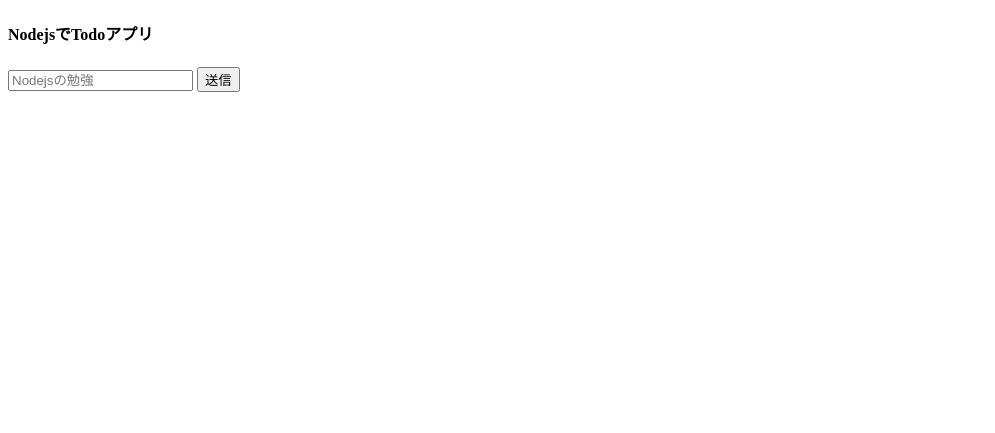
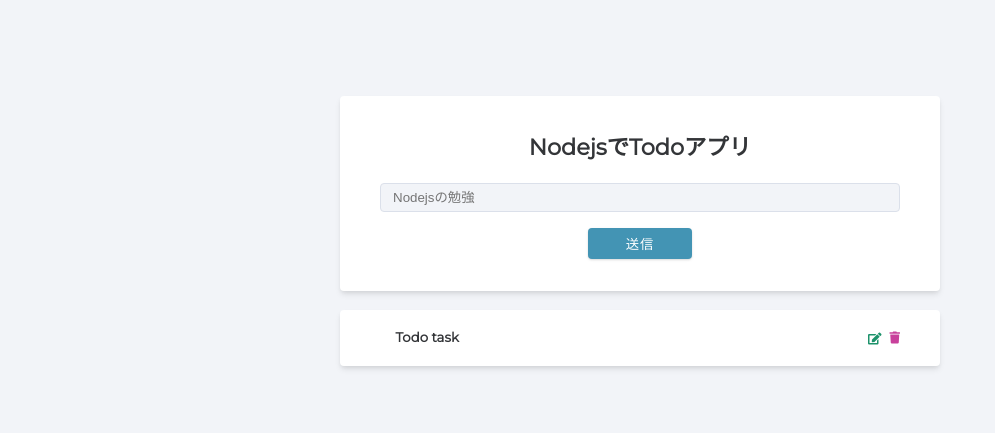
Before and after one commit to Yono1112/Node.js-Todo-app, a website: page public/index.html in a window 1280 px wide. Shown: the whole page, without its empty margins (0-995 px from the left). Drawn offline with Linux system fonts and the light colour scheme.

Commit message:
create task example in index.html and style css

```diff
--- a/public/index.html
+++ b/public/index.html
@@ -4,6 +4,14 @@
 	<meta charset="UTF-8">
 	<meta name="viewport" content="width=device-width, initial-scale=1.0">
 	<title>Node.js Todo app</title>
+	<link rel="stylesheet" href="style.css">
+	<link
+		rel="stylesheet"
+		href="https://cdnjs.cloudflare.com/ajax/libs/font-awesome/5.14.0/css/all.min.css"
+		integrity="sha512-1PKOgIY59xJ8Co8+NE6FZ+LOAZKjy+KY8iq0G4B3CyeY6wYHN3yt9PW0XpSriVlkMXe40PTKnXrLnZ9+fkDaog=="
+		crossorigin="anonymous"
+		referrerpolicy="no-referrer"
+	/>
 </head>
 <body>
 	<form class="task-form">
@@ -13,5 +21,25 @@
 			<button type="submit" class="btn submit-btn">送信</button>
 		</dev>
 	</form>
+	<section class="tasks-container">
+		<div class="tasks">
+			<div class="single-task">
+				<h5>
+					<span>
+						<i class="fas fa-check-circle"></i>
+					</span>
+					Todo task
+				</h5>
+				<div class="task-links">
+					<a href="#" class="edit-link">
+						<i class="fas fa-edit"></i>
+					</a>
+					<button type="button" class="delete-btn">
+						<i class="fas fa-trash"></i>
+					</button>
+				</div>
+			</div>
+		</div>
+	</section>
 </body>
 </html>
--- /dev/null
+++ b/public/style.css
@@ -0,0 +1,253 @@
+@import url("https://fonts.googleapis.com/css?family=Montserrat:400|Inconsolata:400");
+
+:root {
+  /* 色 */
+  /* primary */
+  --primary-400: #3b6779;
+  --primary-500: #4394b4;
+  /* grey */
+  --grey-0: #fafbfc;
+  --grey-50: #f2f4f8;
+  --grey-300: #dbe0ea;
+  --grey-1000: #333538;
+
+  /* 残り */
+  --black: #222;
+  --white: #fff;
+  --red-dark: #c8409b;
+  --green-dark: #1d926b;
+
+  /* typography */
+  --headingFont: "Inconsolata", monospace;
+  --bodyFont: "Montserrat", sans-serif;
+  --smallText: 0.7em;
+  /* 残り */
+  --backgroundColor: var(--grey-50);
+  --textColor: var(--grey-1000);
+  --borderRadius: 0.25rem;
+  --letterSpacing: 1px;
+  --transition: 0.3s ease-in-out all;
+  --max-width: 1120px;
+  --fixed-width: 600px;
+  /* box-shadow */
+  --shadow-1: 0 1px 3px 0 rgba(0, 0, 0, 0.1), 0 1px 2px 0 rgba(0, 0, 0, 0.06);
+  --shadow-2: 0 4px 6px -1px rgba(0, 0, 0, 0.1),
+	0 2px 4px -1px rgba(0, 0, 0, 0.06);
+  --shadow-3: 0 20px 25px -5px rgba(0, 0, 0, 0.1),
+	0 10px 10px -5px rgba(0, 0, 0, 0.04);
+}
+
+* {
+  margin: 0;
+  padding: 0;
+  box-sizing: border-box;
+}
+
+body {
+  background: var(--backgroundColor);
+  color: var(--textColor);
+  font-family: var(--bodyFont);
+  font-weight: 400;
+  line-height: 1.75;
+}
+
+.btn {
+  cursor: pointer;
+  appearance: none;
+  color: var(--white);
+  background: var(--primary-500);
+  border: none;
+  border-radius: var(--borderRadius);
+  letter-spacing: var(--letterSpacing);
+  padding: 0.375rem 0.75rem;
+  box-shadow: var(--shadow-1);
+  transition: var(--transition);
+  text-transform: capitalize;
+}
+
+.btn:hover {
+  color: var(--white);
+  background: var(--primary-400);
+  box-shadow: var(--shadow-2);
+}
+
+/*************
+	フォーム
+*************/
+form {
+  width: 100%;
+  background: var(--white);
+  border-radius: var(--borderRadius);
+  box-shadow: var(--shadow-2);
+  padding: 2rem 2.5rem;
+}
+
+input,
+textarea {
+  width: 100%;
+  padding: 0.375rem 0.75rem;
+  border-radius: var(--borderRadius);
+  background: var(--grey-50);
+  border-color: transparent;
+  border: 1px solid var(--grey-300);
+}
+
+.form-alert {
+  color: var(--green-dark);
+  letter-spacing: var(--letterSpacing);
+  text-transform: capitalize;
+}
+
+.task-form,
+.single-task-form {
+  width: 90vw;
+  max-width: var(--fixed-width);
+  margin: 0 auto;
+  margin-top: 6rem;
+}
+.task-form h4 {
+  font-size: 1.4rem;
+  text-align: center;
+  margin-bottom: 1rem;
+}
+
+.task-form .form-alert {
+  margin-top: 1rem;
+}
+
+.submit-btn {
+  width: 20%;
+  margin-top: 1rem;
+  margin-left: 50%;
+  transform: translateX(-50%);
+}
+
+/*************
+	タスク
+*************/
+.loading-text {
+  visibility: hidden;
+}
+
+.tasks-container {
+  width: 100%;
+  width: 90vw;
+  max-width: var(--fixed-width);
+  margin: 0 auto;
+  margin-top: 1.2rem;
+  padding-bottom: 4rem;
+}
+
+.tasks {
+  display: grid;
+  gap: 1rem;
+}
+.single-task {
+  padding: 1rem 2.5rem;
+  background: var(--white);
+  border-radius: var(--borderRadius);
+  box-shadow: var(--shadow-2);
+  transition: var(--transition);
+  display: flex;
+  justify-content: space-between;
+  align-items: center;
+}
+
+.single-task:hover {
+  box-shadow: var(--shadow-4);
+}
+
+.single-task h5 {
+  margin-bottom: 0;
+}
+
+.single-task span {
+  display: inline-block;
+  width: 0.5rem;
+  height: 0.5rem;
+  margin-left: -1.25rem;
+  margin-right: 1.5rem;
+}
+
+.single-task .fa-check-circle {
+  font-size: 1rem;
+  color: var(--green-dark);
+  visibility: hidden;
+}
+
+.task-completed h5 {
+  text-decoration: line-through;
+}
+.task-completed .fa-check-circle {
+  visibility: visible;
+}
+
+/* Task Links */
+.task-links {
+  display: flex;
+  align-items: center;
+  gap: 0 0.5rem;
+}
+
+.delete-btn,
+.edit-link {
+  background: transparent;
+  font-size: 0.75rem;
+  border: transparent;
+  cursor: pointer;
+}
+.edit-link {
+  color: var(--green-dark);
+}
+.delete-btn {
+  color: var(--red-dark);
+}
+
+/*************
+	タスク編集
+*************/
+.task-edit-completed {
+  width: auto;
+}
+
+.single-task-form .form-alert {
+  text-align: center;
+  margin-top: 1rem;
+}
+
+.single-task-form h4 {
+  text-align: center;
+  margin-bottom: 20px;
+}
+
+.single-task-form p {
+  margin-bottom: 0;
+  margin-top: 0;
+}
+
+.single-task-form .form-control {
+  display: grid;
+  grid-template-columns: 100px 1fr;
+  align-items: center;
+  justify-items: start;
+  gap: 0 1rem;
+  margin-bottom: 0.7rem;
+}
+
+.text-success {
+  color: var(--green-dark);
+}
+
+.back-link {
+  display: block;
+  width: 200px;
+  margin: 0 auto;
+  text-align: center;
+  margin-top: 6rem;
+  background: var(--black);
+  text-decoration: none;
+}
+.back-link:hover {
+  background: var(--black);
+  opacity: 0.75;
+}
```
